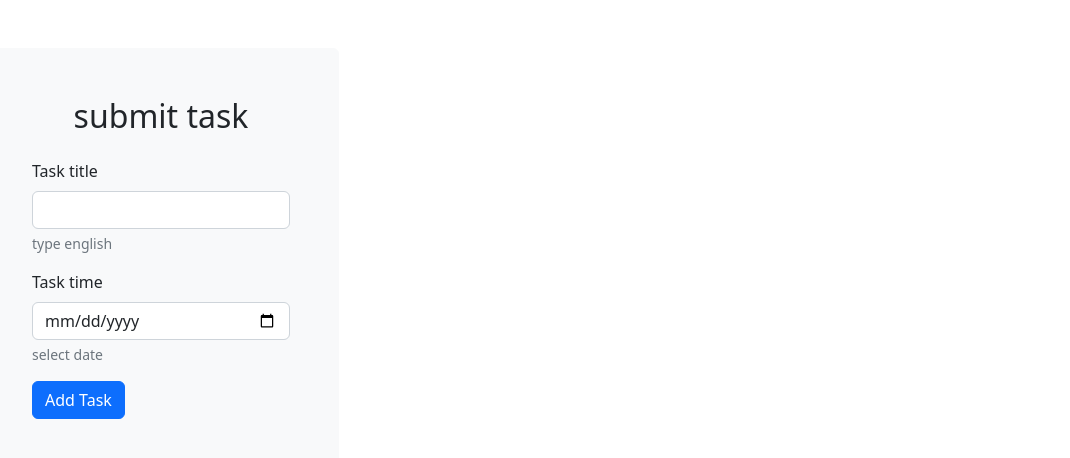
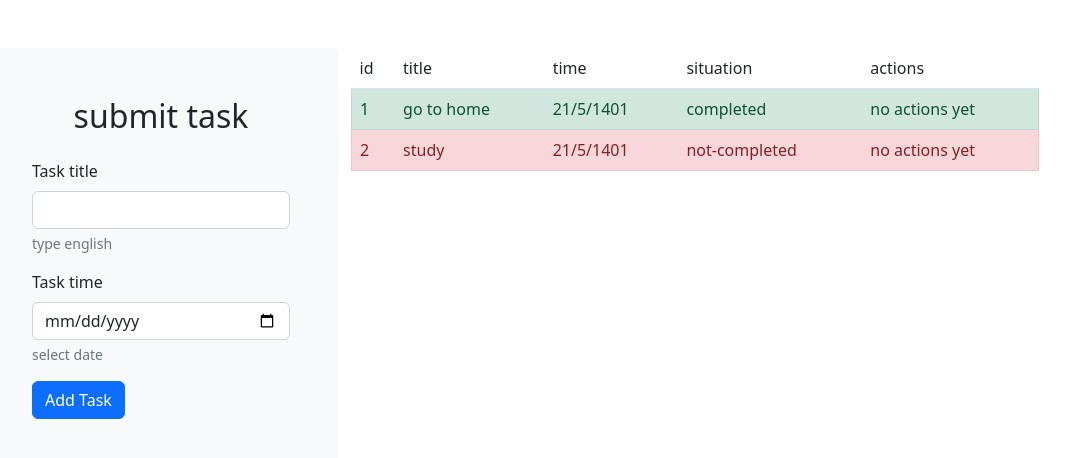
Before and after one commit to soheilRamezani-Dev/ondo-redux, a JavaScript app: page / in a window 1280 px wide. Shown: the top 458 px of the page, without its empty margins (123-1193 px from the left). Built offline with nearby package versions, Linux system fonts and the light colour scheme.

Commit message:
show task template complete

```diff
--- a/src/App.js
+++ b/src/App.js
@@ -1,9 +1,11 @@
-import AddDoForm from "./add-do/AddDoForm";
+import AddDoForm from "./components/add-do/AddDoForm";
+import ShowTasks from "./components/show-tasks/ShowTasks";
 const App = () => {
   return (
     <div className="container p-5">
       <div className="row">
         <AddDoForm />
+        <ShowTasks />
       </div>
     </div>
   );
--- /dev/null
+++ b/src/components/show-tasks/ShowTasks.js
@@ -0,0 +1,33 @@
+const ShowTasks = () => {
+    return <div className="col-lg-8">
+        <table className="table">
+            <thead>
+                <tr>
+                    <td>id</td>
+                    <td>title</td>
+                    <td>time</td>
+                    <td>situation</td>
+                    <td>actions</td>
+                </tr>
+            </thead>
+            <tbody>
+                <tr className="alert alert-success">
+                    <td>1</td>
+                    <td>go to home</td>
+                    <td>21/5/1401</td>
+                    <td>completed</td>
+                    <td>no actions yet</td>
+                </tr>
+                <tr className="alert alert-danger">
+                    <td>2</td>
+                    <td>study</td>
+                    <td>21/5/1401</td>
+                    <td>not-completed</td>
+                    <td>no actions yet</td>
+                </tr>
+            </tbody>
+        </table>
+    </div>
+}
+
+export default ShowTasks;
```
Also changed, not shown: src/components/add-do/AddDoForm.js (renamed from src/add-do/AddDoForm.js).
